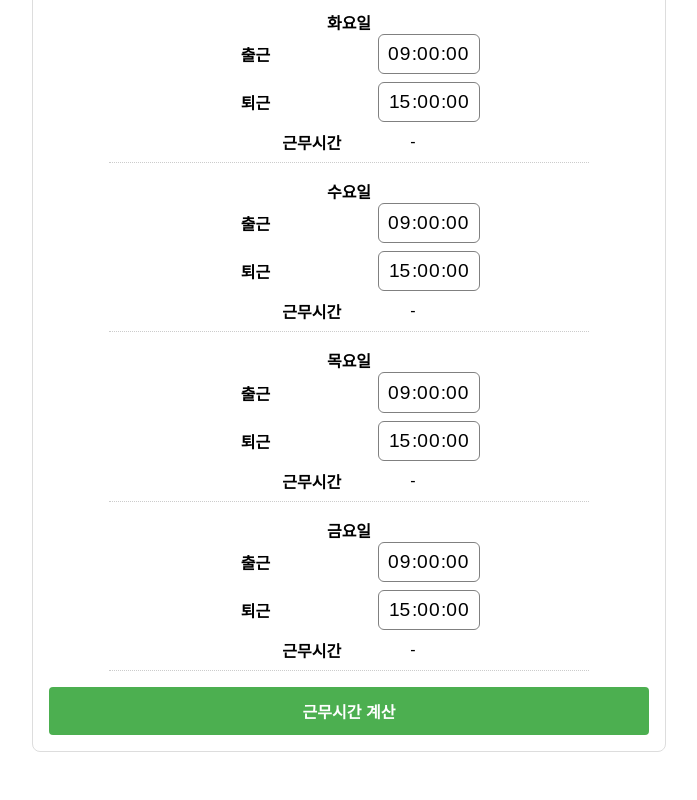
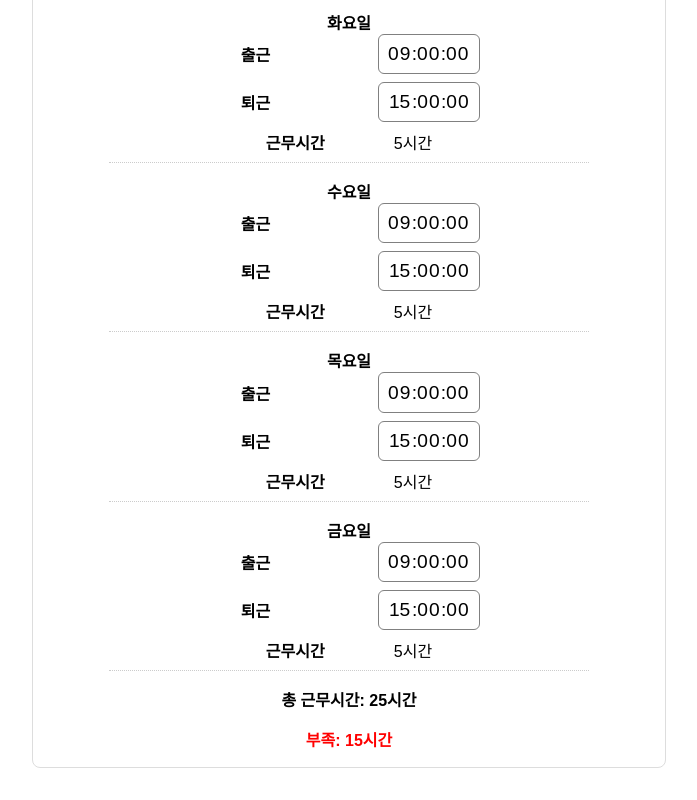
Before and after one commit to wlstjdwkd/40TimeCalculator, a React (Create React App) app in the folder frontend/time_calculator/: page / in a window 1280 px wide. Shown: the part 532-1332 px from the top of the page, without its empty margins (291-988 px from the left). Built offline with nearby package versions, Linux system fonts and the light colour scheme.

Commit message:
fix : time react right away

```diff
--- a/frontend/time_calculator/src/App.js
+++ b/frontend/time_calculator/src/App.js
@@ -1,4 +1,4 @@
-import React, { useState, useEffect } from 'react';
+import React, { useState, useEffect, useMemo } from 'react';
 import TimePicker from 'react-time-picker';
 import 'react-time-picker/dist/TimePicker.css';
 import './App.css';
@@ -6,11 +6,11 @@ import './App.css';
 const STORAGE_KEY = 'worktime-calculator-data';
 
 const initialDaysData = [
-  { day: '월', startTime: '09:00:00', endTime: '15:00:00', totalTime: '' },
-  { day: '화', startTime: '09:00:00', endTime: '15:00:00', totalTime: '' },
-  { day: '수', startTime: '09:00:00', endTime: '15:00:00', totalTime: '' },
-  { day: '목', startTime: '09:00:00', endTime: '15:00:00', totalTime: '' },
-  { day: '금', startTime: '09:00:00', endTime: '15:00:00', totalTime: '' },
+  { day: '월', startTime: '09:00:00', endTime: '15:00:00' },
+  { day: '화', startTime: '09:00:00', endTime: '15:00:00' },
+  { day: '수', startTime: '09:00:00', endTime: '15:00:00' },
+  { day: '목', startTime: '09:00:00', endTime: '15:00:00' },
+  { day: '금', startTime: '09:00:00', endTime: '15:00:00' },
 ];
 
 function App() {
@@ -22,7 +22,6 @@ function App() {
   const [lunchBreakTime, setLunchBreakTime] = useState('01:00');
   const [daysData, setDaysData] = useState(initialDaysData);
 
-  const [totalWeekTime, setTotalWeekTime] = useState('');
   const [requiredResult, setRequiredResult] = useState('');
 
   // localStorage 로딩
@@ -77,21 +76,21 @@ function App() {
     return (hStr + mStr + sStr).trim() || '0초';
   };
 
-  const handleCalculate = () => {
+  // 근무 시간 계산
+  const { perDayTotalTime, totalWeekTime, totalSecondsOfWeek, coreTimeViolated } = useMemo(() => {
     const coreStartSec = parseTimeToSeconds(coreTimeStart);
     const coreEndSec = parseTimeToSeconds(coreTimeEnd);
     const lunchSec = parseTimeToSeconds(lunchBreakTime);
-    const requiredSec = parseTimeToSeconds(requiredWorkingTime);
 
-    let totalSecondsOfWeek = 0;
-    let coreTimeViolated = false;
+    let totalSeconds = 0;
+    let coreViolation = false;
 
-    const newDays = daysData.map((item) => {
+    const perDay = daysData.map((item) => {
       const startSec = parseTimeToSeconds(item.startTime);
       const endSec = parseTimeToSeconds(item.endTime);
 
       if (startSec > coreStartSec || endSec < coreEndSec) {
-        coreTimeViolated = true;
+        coreViolation = true;
       }
 
       let diffSec = endSec - startSec;
@@ -100,26 +99,53 @@ function App() {
       let workSec = diffSec - lunchSec;
       if (workSec < 0) workSec = 0;
 
-      totalSecondsOfWeek += workSec;
-      return { ...item, totalTime: convertSecondsToReadable(workSec) };
+      totalSeconds += workSec;
+      return workSec;
     });
 
-    setDaysData(newDays);
+    return {
+      perDayTotalTime: perDay.map(sec => convertSecondsToReadable(sec)),
+      totalWeekTime: convertSecondsToReadable(totalSeconds),
+      totalSecondsOfWeek: totalSeconds,
+      coreTimeViolated: coreViolation,
+    };
+  }, [coreTimeStart, coreTimeEnd, lunchBreakTime, daysData]);
+
+  // 필수 근무 시간 결과 계산
+  useEffect(() => {
+    const requiredSec = parseTimeToSeconds(requiredWorkingTime);
+    const totalSec = totalSecondsOfWeek;
 
     if (coreTimeViolated) {
-      setTotalWeekTime('코어타임을 만족하지 못했음음');
-      setRequiredResult('');
+      setRequiredResult('코어타임을 만족하지 못했습니다.');
       return;
     }
 
-    setTotalWeekTime(convertSecondsToReadable(totalSecondsOfWeek));
-
-    const diff = requiredSec - totalSecondsOfWeek;
+    const diff = requiredSec - totalSec;
     if (diff > 0) {
       setRequiredResult(`부족: ${convertSecondsToReadable(diff)}`);
     } else {
       setRequiredResult('충족했습니다!');
     }
+  }, [requiredWorkingTime, totalSecondsOfWeek, coreTimeViolated]);
+
+  // 시간 변경 시 요일별 근무시간 업데이트
+  const handleDayTimeChange = (idx, field, value) => {
+    const updated = [...daysData];
+    // TimePicker가 선택한 값이 없을 경우 기본값 설정
+    if (!value) {
+      updated[idx][field] = field === 'startTime' ? '09:00:00' : '15:00:00';
+    } else {
+      // TimePicker는 'HH:mm' 또는 'HH:mm:ss' 형식을 반환할 수 있습니다.
+      // 항상 'HH:mm:ss' 형식으로 저장
+      const timeParts = value.split(':');
+      if (timeParts.length === 2) {
+        updated[idx][field] = `${timeParts[0].padStart(2, '0')}:${timeParts[1].padStart(2, '0')}:00`;
+      } else {
+        updated[idx][field] = value;
+      }
+    }
+    setDaysData(updated);
   };
 
   // 스타일: 살짝 왼쪽으로 당기기
@@ -149,9 +175,10 @@ function App() {
     marginRight: 8,
   };
 
+
   return (
     <div style={containerStyle}>
-      <h1>주간 근무시간 계산기!</h1>
+      <h1>주간 근무시간 계산기</h1>
 
       {/* 필수 주간 근무 */}
       <div style={rowStyle}>
@@ -161,13 +188,14 @@ function App() {
             onChange={setRequiredWorkingTime}
             value={requiredWorkingTime}
             format="HH:mm"
+            clearIcon={null}
+            maxDetail="minute"
             disableClock
-            clearIcon={null}
           />
         </div>
       </div>
 
-      {/* 코어타임 시작/종료 */}
+      {/* 코어타임 시작 */}
       <div style={rowStyle}>
         <label style={labelStyle}>코어타임 시작</label>
         <div className="timePickerBig">
@@ -175,11 +203,14 @@ function App() {
             onChange={setCoreTimeStart}
             value={coreTimeStart}
             format="HH:mm"
+            clearIcon={null}
+            maxDetail="minute"
             disableClock
-            clearIcon={null}
           />
         </div>
       </div>
+
+      {/* 코어타임 종료 */}
       <div style={rowStyle}>
         <label style={labelStyle}>코어타임 종료</label>
         <div className="timePickerBig">
@@ -187,8 +218,9 @@ function App() {
             onChange={setCoreTimeEnd}
             value={coreTimeEnd}
             format="HH:mm"
+            clearIcon={null}
+            maxDetail="minute"
             disableClock
-            clearIcon={null}
           />
         </div>
       </div>
@@ -201,8 +233,9 @@ function App() {
             onChange={setLunchBreakTime}
             value={lunchBreakTime}
             format="HH:mm"
+            clearIcon={null}
+            maxDetail="minute"
             disableClock
-            clearIcon={null}
           />
         </div>
       </div>
@@ -211,22 +244,18 @@ function App() {
 
       {/* 월~금 (시:분:초) */}
       {daysData.map((item, idx) => (
-        <div key={item.day} style={{ marginBottom: '1rem' }}>
+        <div key={item.day} style={{ marginBottom: '1rem', width: '100%' }}>
           <strong>{item.day}요일</strong>
           <div style={{ ...rowStyle, marginBottom: '0.5rem' }}>
             <label style={labelStyle}>출근</label>
             <div className="timePickerBig">
               <TimePicker
-                onChange={(val) => {
-                  const updated = [...daysData];
-                  updated[idx].startTime = val || '';
-                  setDaysData(updated);
-                }}
-                value={item.startTime}
+                onChange={(val) => handleDayTimeChange(idx, 'startTime', val)}
+                value={item.startTime.slice(0,5)}
                 format="HH:mm:ss"
+                clearIcon={null}
                 maxDetail="second"
                 disableClock
-                clearIcon={null}
               />
             </div>
           </div>
@@ -234,22 +263,18 @@ function App() {
             <label style={labelStyle}>퇴근</label>
             <div className="timePickerBig">
               <TimePicker
-                onChange={(val) => {
-                  const updated = [...daysData];
-                  updated[idx].endTime = val || '';
-                  setDaysData(updated);
-                }}
-                value={item.endTime}
+                onChange={(val) => handleDayTimeChange(idx, 'endTime', val)}
+                value={item.endTime.slice(0,5)}
                 format="HH:mm:ss"
+                clearIcon={null}
                 maxDetail="second"
                 disableClock
-                clearIcon={null}
               />
             </div>
           </div>
           <div style={{ ...rowStyle, marginBottom: '0.5rem' }}>
             <label style={labelStyle}>근무시간</label>
-            <span>{item.totalTime || '-'}</span>
+            <span>{perDayTotalTime[idx] || '-'}</span>
           </div>
           <hr
             style={{
@@ -262,27 +287,10 @@ function App() {
         </div>
       ))}
 
-      <button
-        onClick={handleCalculate}
-        style={{
-          width: '100%',
-          padding: '0.75rem',
-          fontWeight: 'bold',
-          cursor: 'pointer',
-          borderRadius: '4px',
-          border: 'none',
-          backgroundColor: '#4caf50',
-          color: '#fff',
-          fontSize: '1rem',
-        }}
-      >
-        근무시간 계산
-      </button>
-
       {/* 결과 영역 */}
       {totalWeekTime && (
         <div style={{ marginTop: '1rem', fontWeight: 'bold' }}>
-          {totalWeekTime}
+          총 근무시간: {totalWeekTime}
         </div>
       )}
       {requiredResult && (
```
